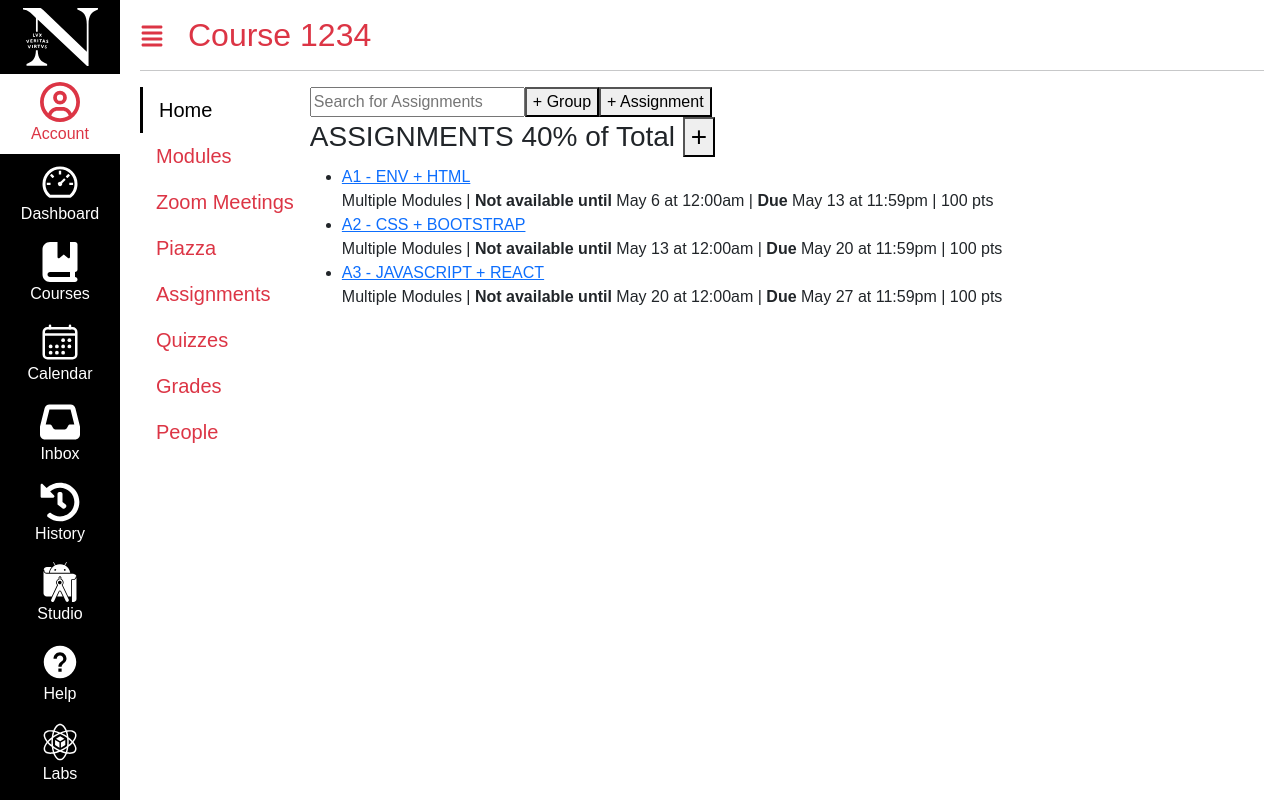
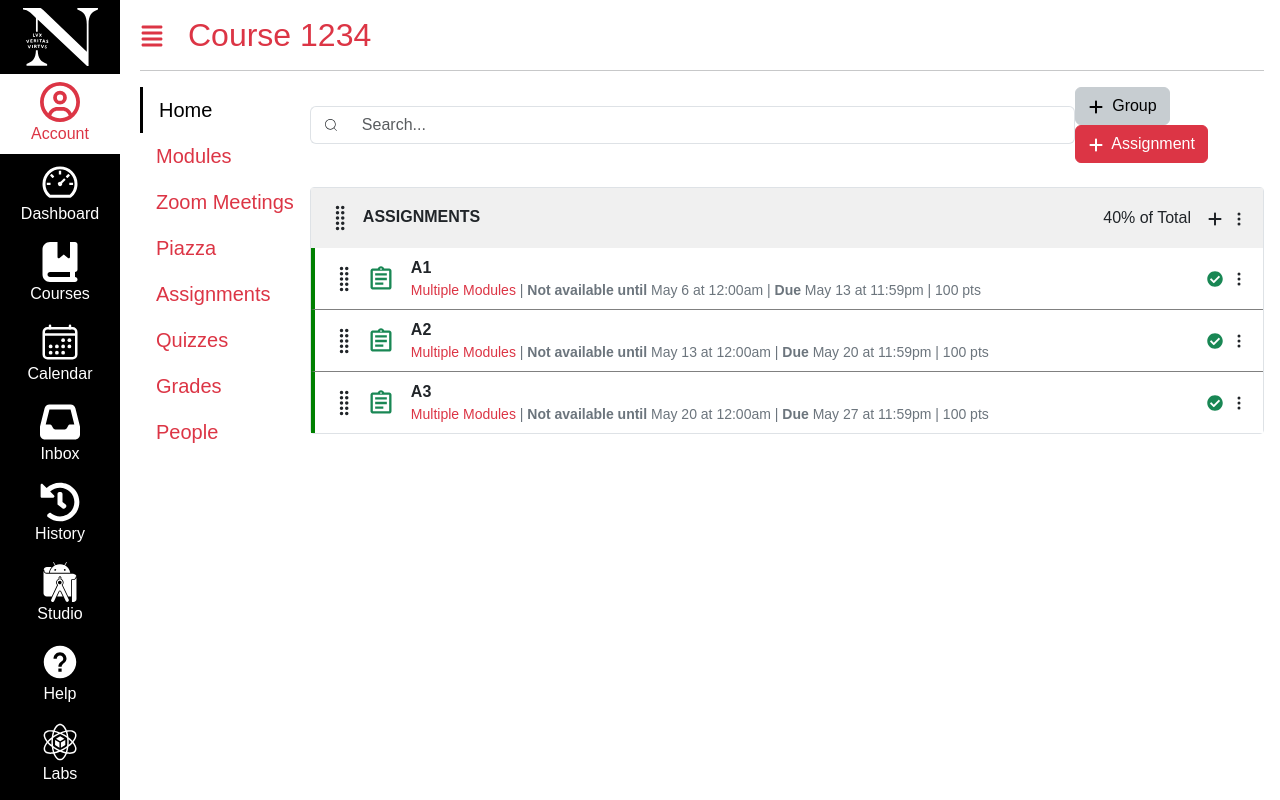
Before and after one commit to ShamyaHaria/kambaz-next-js, a Next.js app: page /Courses/1234/Assignments in a window 1280 px wide. Built offline with nearby package versions, Linux system fonts and the light colour scheme.

Commit message:
People and Assignments Page

```diff
--- a/app/(Kambaz)/Courses/[cid]/Assignments/page.tsx
+++ b/app/(Kambaz)/Courses/[cid]/Assignments/page.tsx
@@ -1,40 +1,98 @@
+'use client';
+
 import Link from 'next/link';
+import { BsGripVertical } from 'react-icons/bs';
+import { MdOutlineAssignment } from 'react-icons/md';
+import { IoEllipsisVertical } from 'react-icons/io5';
+import { FaPlus } from 'react-icons/fa6';
+import { CiSearch } from 'react-icons/ci';
+import { FaCheckCircle } from 'react-icons/fa';
+import { Button, Form, InputGroup } from 'react-bootstrap';
 
 export default function Assignments() {
     return (
         <div id="wd-assignments">
-            <input placeholder="Search for Assignments"
-                id="wd-search-assignment" />
-            <button id="wd-add-assignment-group">+ Group</button>
-            <button id="wd-add-assignment">+ Assignment</button>
-            <h3 id="wd-assignments-title">
-                ASSIGNMENTS 40% of Total <button>+</button> </h3>
-            <ul id="wd-assignment-list">
-                <li className="wd-assignment-list-item">
-                    <Link href="/Courses/1234/Assignments/123" className="wd-assignment-link">
-                        A1 - ENV + HTML
+            <div className="d-flex justify-content-between align-items-center mb-4">
+                <InputGroup className="wd-search-bar">
+                    <InputGroup.Text className="bg-white border-end-0">
+                        <CiSearch />
+                    </InputGroup.Text>
+                    <Form.Control
+                        id="wd-search-assignment"
+                        placeholder="Search..."
+                        className="border-start-0"
+                    />
+                </InputGroup>
+                <div>
+                    <Button variant="secondary" className="me-2" id="wd-add-assignment-group">
+                        <FaPlus className="me-1" /> Group
+                    </Button>
+                    <Button variant="danger" id="wd-add-assignment">
+                        <FaPlus className="me-1" /> Assignment
+                    </Button>
+                </div>
+            </div>
+
+            <div className="wd-assignments-container">
+                <div className="wd-assignments-header d-flex justify-content-between align-items-center p-3">
+                    <div>
+                        <BsGripVertical className="me-2 fs-3" />
+                        <strong id="wd-assignments-title">ASSIGNMENTS</strong>
+                    </div>
+                    <div>
+                        <span className="me-3">40% of Total</span>
+                        <FaPlus className="me-2" />
+                        <IoEllipsisVertical />
+                    </div>
+                </div>
+
+                <ul className="list-group list-group-flush" id="wd-assignment-list">
+                    <li className="wd-assignment-list-item list-group-item d-flex align-items-center">
+                        <BsGripVertical className="me-2 fs-3" />
+                        <MdOutlineAssignment className="me-3 fs-3 text-success" />
+                        <div className="flex-grow-1">
+                            <Link href="/Courses/1234/Assignments/123" className="wd-assignment-link text-decoration-none text-dark fw-bold">
+                                A1
                             </Link>
-                    <div>
-                        Multiple Modules | <b>Not available until</b> May 6 at 12:00am | <b>Due</b> May 13 at 11:59pm | 100 pts
+                            <div className="wd-assignment-info">
+                                <span className="text-danger">Multiple Modules</span> | <strong>Not available until</strong> May 6 at 12:00am | <strong>Due</strong> May 13 at 11:59pm | 100 pts
                             </div>
+                        </div>
+                        <FaCheckCircle className="text-success me-2" />
+                        <IoEllipsisVertical />
                     </li>
-                <li className="wd-assignment-list-item">
-                    <Link href="/Courses/1234/Assignments/124" className="wd-assignment-link">
-                        A2 - CSS + BOOTSTRAP
+
+                    <li className="wd-assignment-list-item list-group-item d-flex align-items-center">
+                        <BsGripVertical className="me-2 fs-3" />
+                        <MdOutlineAssignment className="me-3 fs-3 text-success" />
+                        <div className="flex-grow-1">
+                            <Link href="/Courses/1234/Assignments/124" className="wd-assignment-link text-decoration-none text-dark fw-bold">
+                                A2
                             </Link>
-                    <div>
-                        Multiple Modules | <b>Not available until</b> May 13 at 12:00am | <b>Due</b> May 20 at 11:59pm | 100 pts
+                            <div className="wd-assignment-info">
+                                <span className="text-danger">Multiple Modules</span> | <strong>Not available until</strong> May 13 at 12:00am | <strong>Due</strong> May 20 at 11:59pm | 100 pts
                             </div>
+                        </div>
+                        <FaCheckCircle className="text-success me-2" />
+                        <IoEllipsisVertical />
                     </li>
-                <li className="wd-assignment-list-item">
-                    <Link href="/Courses/1234/Assignments/124" className="wd-assignment-link">
-                        A3 - JAVASCRIPT + REACT
+
+                    <li className="wd-assignment-list-item list-group-item d-flex align-items-center">
+                        <BsGripVertical className="me-2 fs-3" />
+                        <MdOutlineAssignment className="me-3 fs-3 text-success" />
+                        <div className="flex-grow-1">
+                            <Link href="/Courses/1234/Assignments/125" className="wd-assignment-link text-decoration-none text-dark fw-bold">
+                                A3
                             </Link>
-                    <div>
-                        Multiple Modules | <b>Not available until</b> May 20 at 12:00am | <b>Due</b> May 27 at 11:59pm | 100 pts
+                            <div className="wd-assignment-info">
+                                <span className="text-danger">Multiple Modules</span> | <strong>Not available until</strong> May 20 at 12:00am | <strong>Due</strong> May 27 at 11:59pm | 100 pts
                             </div>
+                        </div>
+                        <FaCheckCircle className="text-success me-2" />
+                        <IoEllipsisVertical />
                     </li>
                 </ul>
             </div>
+        </div>
     );
 }
--- a/app/(Kambaz)/styles.css
+++ b/app/(Kambaz)/styles.css
@@ -43,3 +43,25 @@ body * { font-family:
 .wd-lesson {
   border-left: 3px solid green !important;
 }
+
+.wd-search-bar {
+  width: 300px;
+}
+
+.wd-assignments-container {
+  border: 1px solid #dee2e6;
+  border-radius: 0.25rem;
+}
+
+.wd-assignments-header {
+  background-color: #f0f0f0;
+}
+
+.wd-assignment-list-item {
+  border-left: 4px solid green !important;
+}
+
+.wd-assignment-info {
+  font-size: 0.875rem;
+  color: #6c757d;
+}
```
Also changed, not shown: app/(Kambaz)/Courses/[cid]/People/Table/page.tsx (added, +69 -0 lines). Lines whose indentation alone changed are shown as unchanged.
